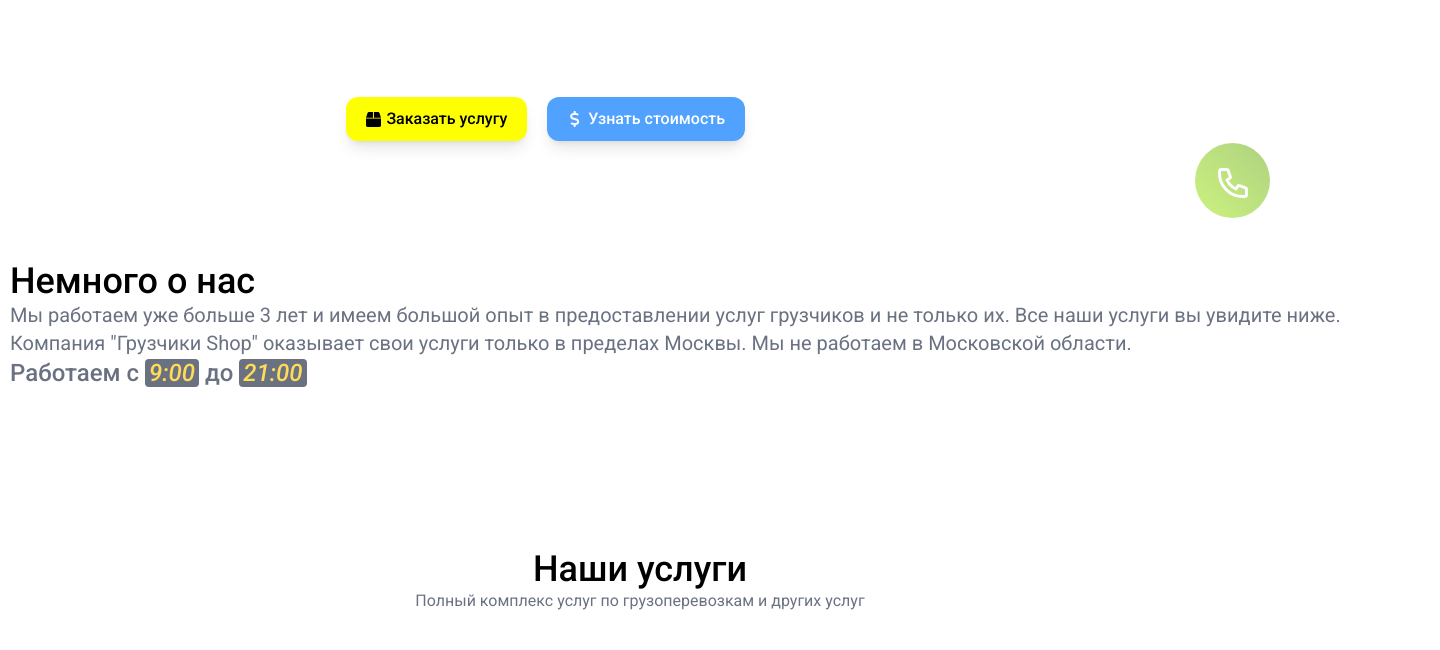
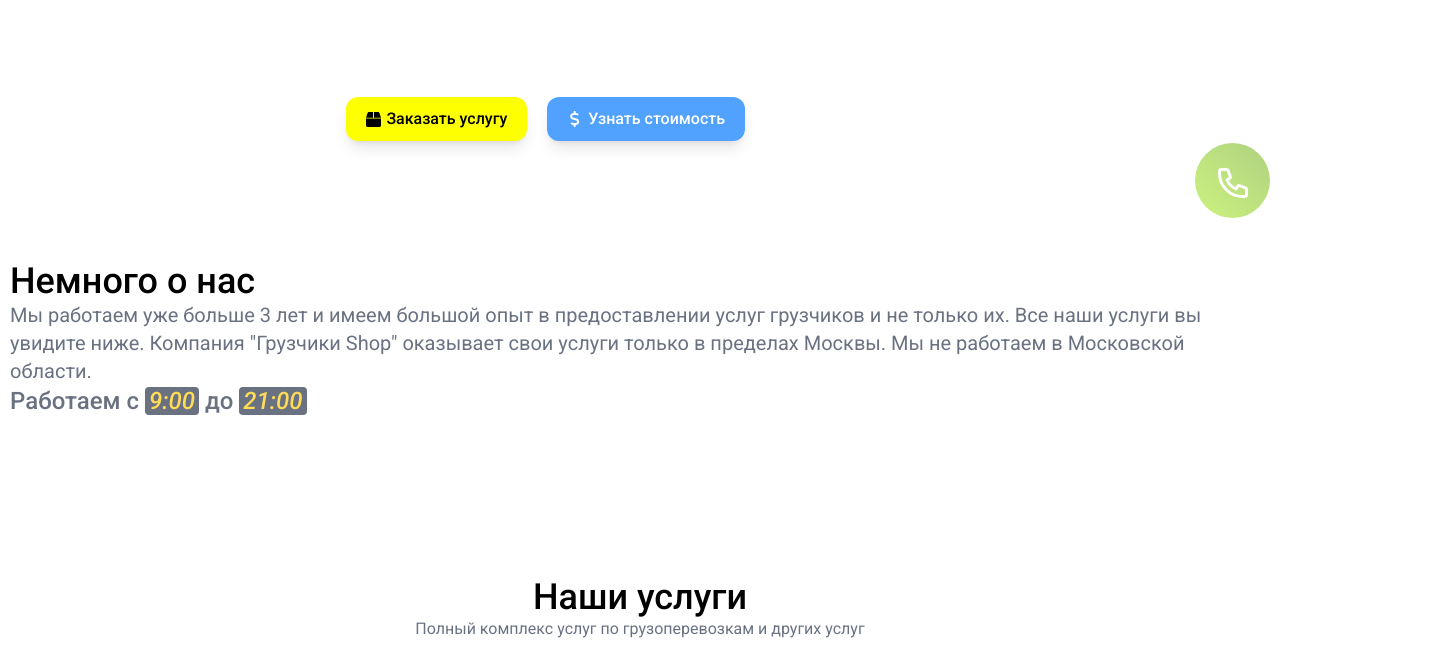
Before and after one commit to K4DJee/gruzchikiShopV2, a plain HTML site: page src/index.html in a window 1280 px wide. Shown: the part 572-1222 px from the top of the page, 1440 px wide, since content can reach past the window. Drawn offline with nearby package versions, Linux system fonts and the light colour scheme; a web font is replaced by a local one.

Commit message:
mini fix

```diff
--- a/src/index.html
+++ b/src/index.html
@@ -221,9 +221,9 @@
       </div>
 
       <!--own-info-section-->
-    <div class="w-[1440px] m-auto py-25 px-2.5">
+    <div class="max-w-[1440px] m-auto py-25 px-2.5">
       <h2 class="font-medium text-4xl">Немного о нас</h2>
-      <h2 class="text-xl text-gray-500">Мы работаем уже больше 3 лет и имеем большой опыт в предоставлении услуг грузчиков и не только их. Все наши услуги вы увидите ниже. Компания "Грузчики Shop" оказывает свои услуги только в пределах Москвы. Мы не работаем в Московской области.</h2>
+      <p class="text-xl text-gray-500">Мы работаем уже больше 3 лет и имеем большой опыт в предоставлении услуг грузчиков и не только их. Все наши услуги вы увидите ниже. Компания "Грузчики Shop" оказывает свои услуги только в пределах Москвы. Мы не работаем в Московской области.</p>
       <h2 class="font-medium text-gray-500 text-2xl">Работаем с <i class="text-[#FFDB56] bg-gray-500 px-1 rounded-sm">9:00</i> до <i class="text-[#FFDB56] bg-gray-500 px-1 rounded-sm">21:00</i></h2>
     </div>
 
```
Also changed, not shown: src/output.css.
